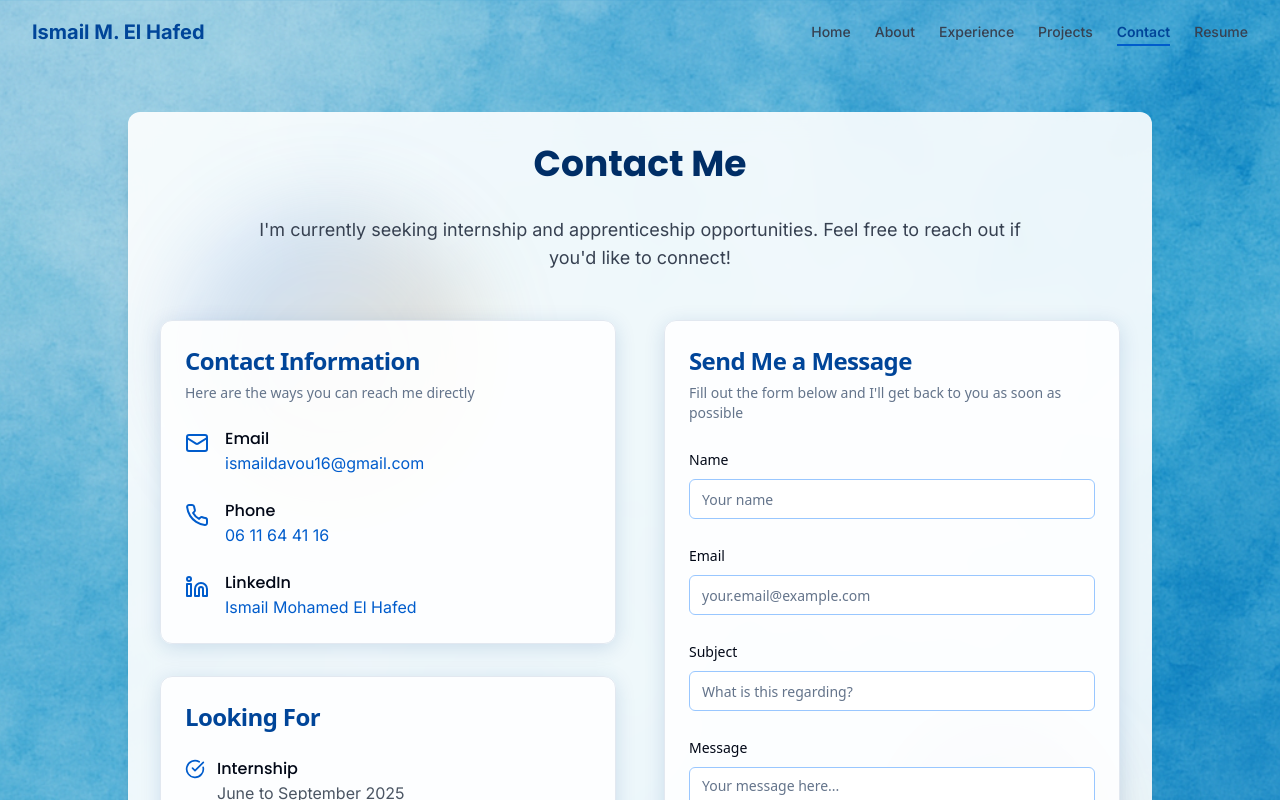
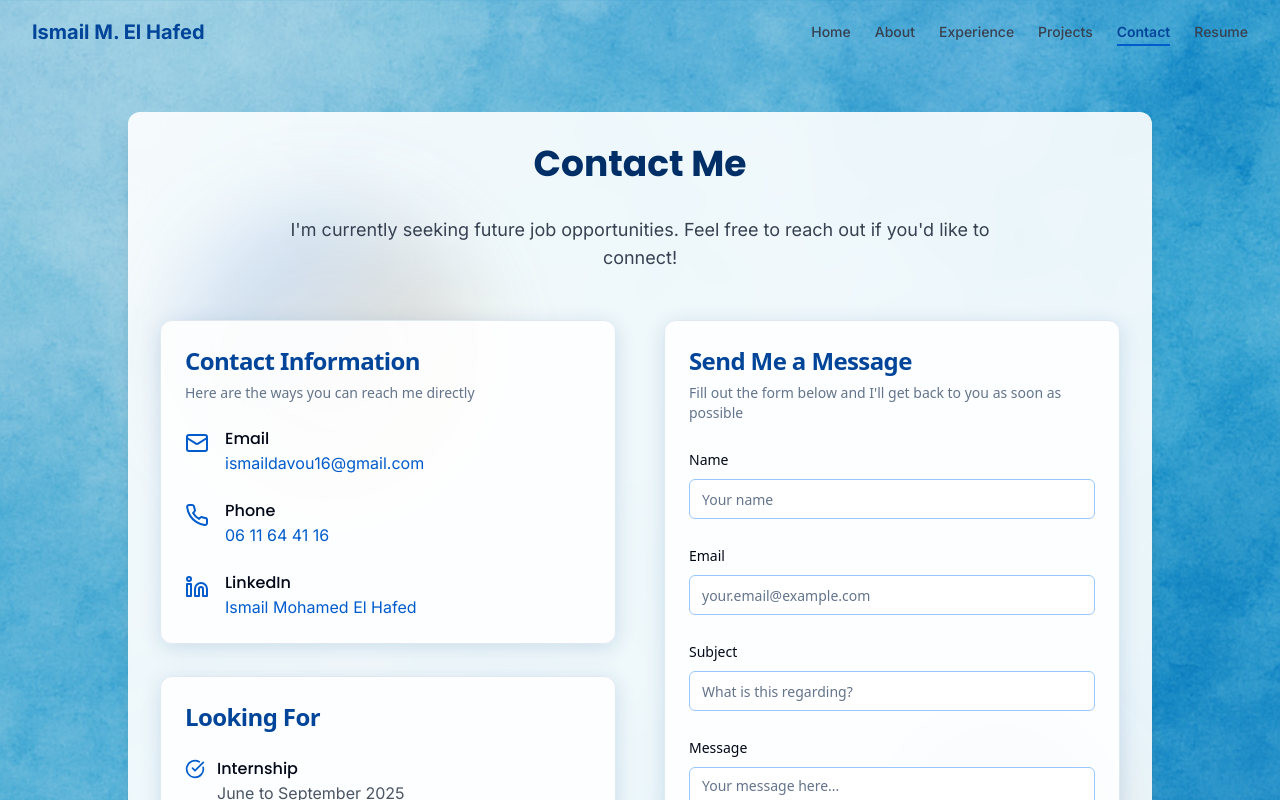
Before and after one commit to Ismail20012/my-portfolio, a Next.js app: page /contact in a window 1280 px wide. Shown: the top 800 px of the page. Built offline with nearby package versions, Linux system fonts and the light colour scheme.

Commit message:
Update contact message for job opportunities

```diff
--- a/app/contact/page.tsx
+++ b/app/contact/page.tsx
@@ -53,7 +53,7 @@ export default function ContactPage() {
       <div className="max-w-5xl mx-auto bg-white/90 backdrop-blur-md rounded-xl p-8 shadow-lg">
         <h1 className="text-4xl font-bold mb-8 text-center text-blue-800">Contact Me</h1>
         <p className="text-lg text-gray-700 max-w-3xl mx-auto text-center mb-12">
-          I'm currently seeking internship and apprenticeship opportunities. Feel free to reach out if you'd like to
+          I'm currently seeking future job opportunities. Feel free to reach out if you'd like to
           connect!
         </p>
 
```
